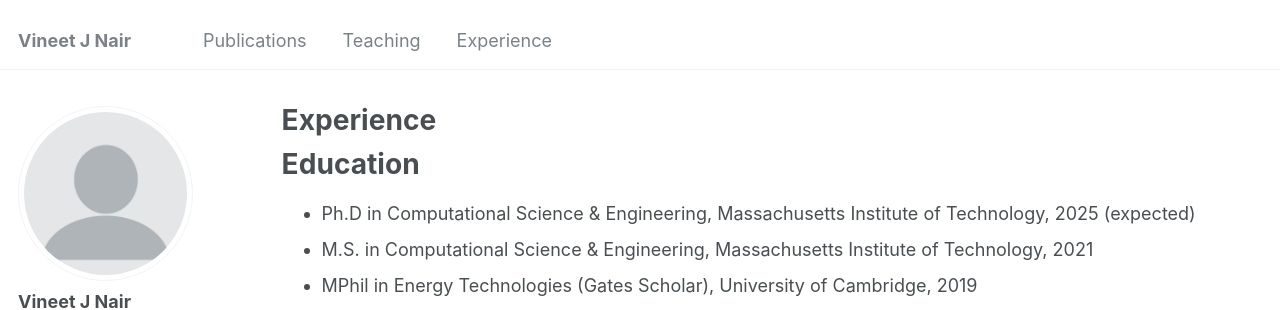
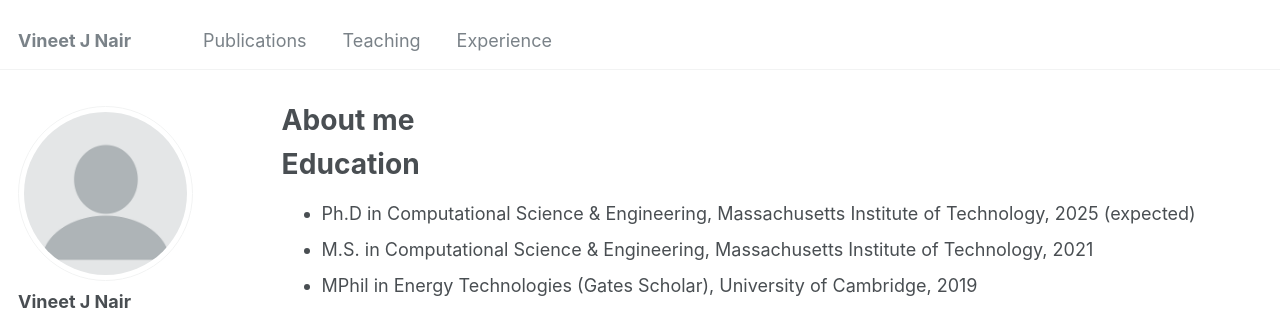
Before and after one commit to vineetjnair9/vineetjnair, a Jekyll site: the page built from _pages/cv.md, in a window 1280 px wide and 900 px high. Shown: the top 310 px of the window. Built offline with Jekyll 4.4.1, drawn with Linux system fonts in a browser that asks for light colours; some web fonts are replaced.

Commit message:
Update cv.md

```diff
--- a/_pages/cv.md
+++ b/_pages/cv.md
@@ -1,7 +1,7 @@
 ---
 layout: archive
-title: "Experience"
-permalink: /experience/
+title: "About me"
+permalink: /cv/
 author_profile: true
 redirect_from:
   - /resume
```
